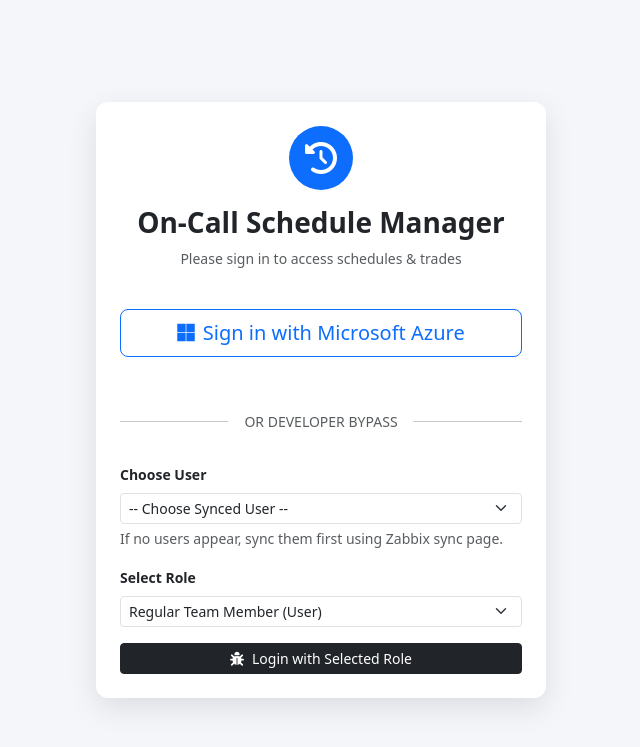
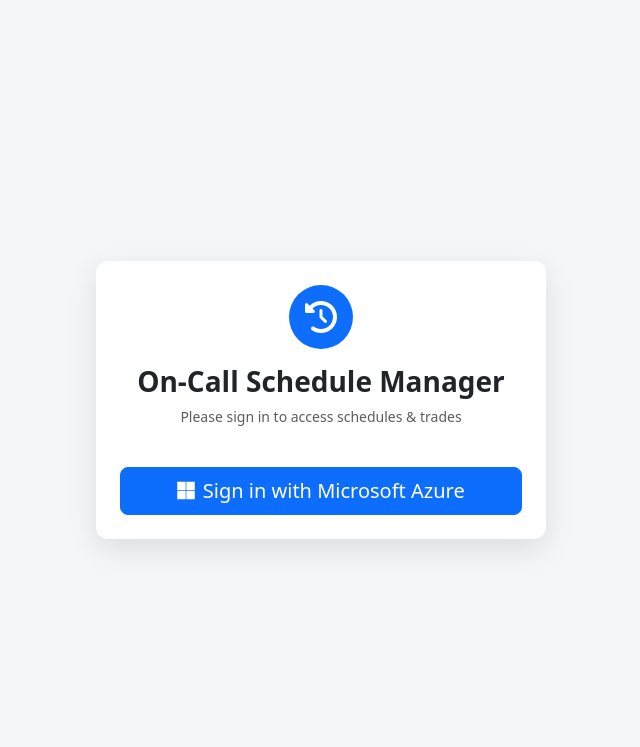
Before and after one commit to devdog1/zzz4, a PHP site: page /login.php in a window 1280 px wide. Shown: the top 747 px of the page, without its empty margins (319-959 px from the left). Run offline with PHP 8.4, Linux system fonts and the light colour scheme; data comes from the database, SQL or seed files in the repository; data that the repository does not hold is empty; some libraries are stand-ins or nearby versions.

Commit message:
Support personal overrides for group members, expand manager trades visibility, and remove developer login bypass from UI
Co-authored-by: devdog1 <10189540+devdog1@users.noreply.github.com>

```diff
--- a/login.php
+++ b/login.php
@@ -121,43 +121,9 @@ $users = get_all_users();
     <?php endif; ?>
 
     <!-- Real Azure Login -->
-    <form method="POST" class="mb-4">
-        <button type="submit" name="azure_login" class="btn btn-outline-primary btn-lg w-100 d-flex align-items-center justify-content-center">
+    <form method="POST">
+        <button type="submit" name="azure_login" class="btn btn-primary btn-lg w-100 d-flex align-items-center justify-content-center">
             <i class="fa-brands fa-microsoft me-2"></i> Sign in with Microsoft Azure
-        </button>
-    </form>
-
-    <div class="position-relative my-4">
-        <hr>
-        <span class="position-absolute top-50 start-50 translate-middle bg-white px-3 text-muted small">OR DEVELOPER BYPASS</span>
-    </div>
-
-    <!-- Developer/Mock Bypass -->
-    <form method="POST">
-        <div class="mb-3">
-            <label for="user_id" class="form-label fw-semibold small">Choose User</label>
-            <select name="user_id" id="user_id" class="form-select form-select-sm" required>
-                <option value="">-- Choose Synced User --</option>
-                <?php foreach ($users as $u): ?>
-                    <option value="<?= $u['id'] ?>">
-                        <?= htmlspecialchars($u['name'] . ' ' . $u['surname']) ?> (@<?= htmlspecialchars($u['username']) ?>)
-                    </option>
-                <?php endforeach; ?>
-            </select>
-            <div class="form-text small text-muted">If no users appear, sync them first using Zabbix sync page.</div>
-        </div>
-
-        <div class="mb-3">
-            <label for="role" class="form-label fw-semibold small">Select Role</label>
-            <select name="role" id="role" class="form-select form-select-sm" required>
-                <option value="user">Regular Team Member (User)</option>
-                <option value="manager">On-Call Manager (Manager)</option>
-                <option value="admin">Global Administrator (Admin)</option>
-            </select>
-        </div>
-
-        <button type="submit" name="mock_login" class="btn btn-dark btn-sm w-100">
-            <i class="fa-solid fa-bug me-2"></i>Login with Selected Role
         </button>
     </form>
 </div>
```
Also changed, not shown: models.php (+41 -0 lines), overrides.php (+24 -8 lines), trades.php (+13 -4 lines).
